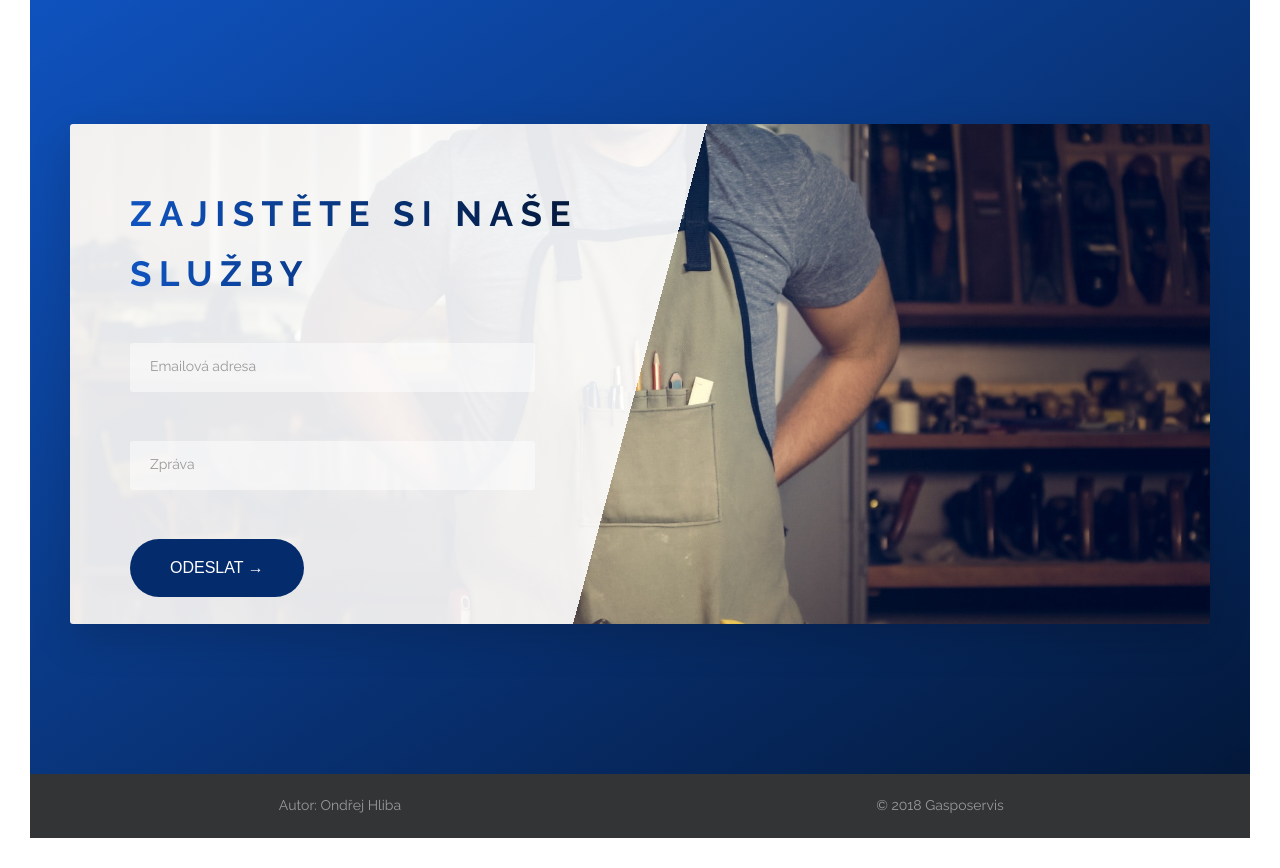
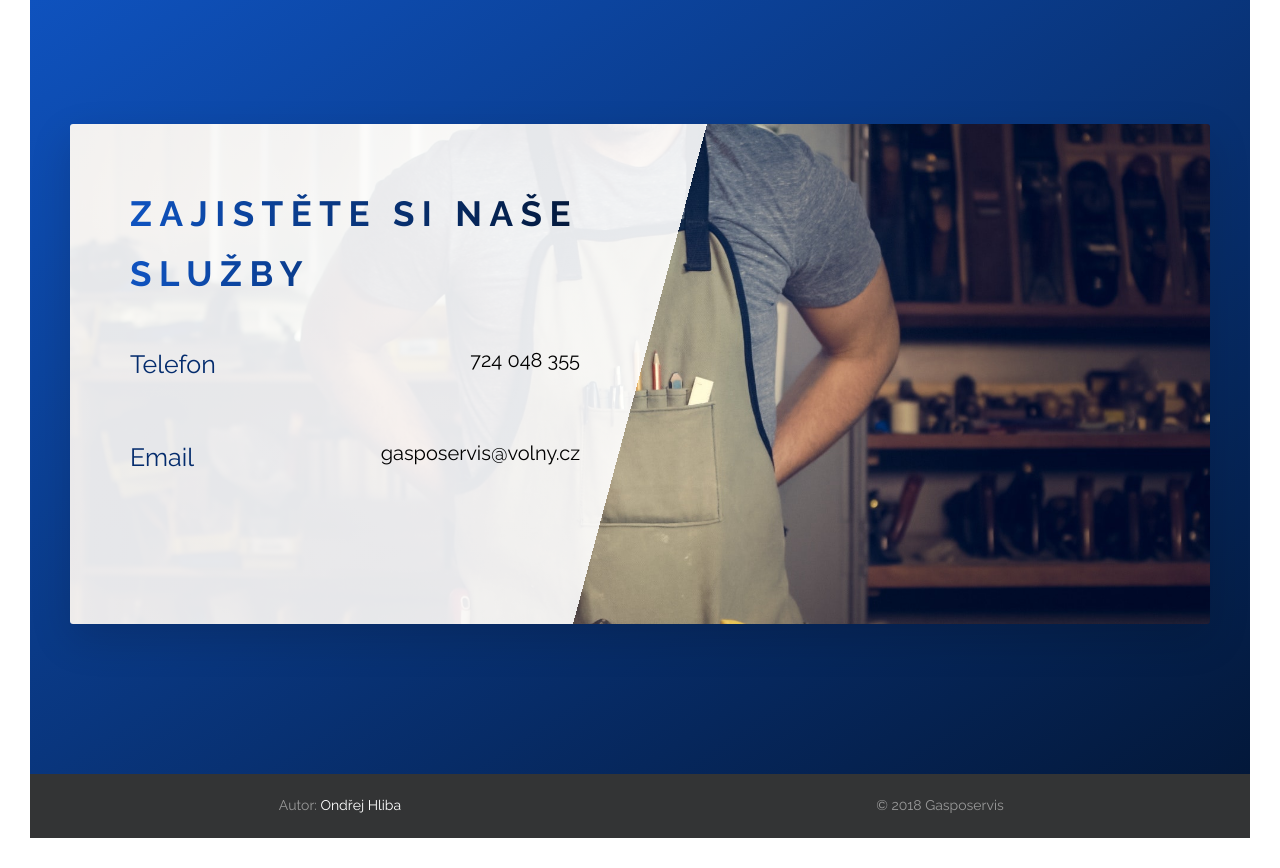
Before and after one commit to jblxo/GaspoServis, a website: page index.html in a window 1280 px wide. Shown: the part 2340-3208 px from the top of the page. Drawn offline with Linux system fonts and the light colour scheme.

Commit message:
Minor Tweaks

```diff
--- a/index.html
+++ b/index.html
@@ -1,12 +1,15 @@
 <!DOCTYPE html>
 <html lang="cs">
   <head>
-  <meta charset="UTF-8">
-  <meta name="viewport" content="width=device-width, initial-scale=1.0">
-  <meta http-equiv="X-UA-Compatible" content="ie=edge">
-  <link href="https://fonts.googleapis.com/css?family=Raleway:100,300,400,700,900" rel="stylesheet">
-  <link rel="stylesheet" href="css/icon-font.css">
-  <link rel="stylesheet" href="css/style.css">
+    <meta charset="UTF-8" />
+    <meta name="viewport" content="width=device-width, initial-scale=1.0" />
+    <meta http-equiv="X-UA-Compatible" content="ie=edge" />
+    <link
+      href="https://fonts.googleapis.com/css?family=Raleway:100,300,400,700,900"
+      rel="stylesheet"
+    />
+    <link rel="stylesheet" href="css/icon-font.css" />
+    <link rel="stylesheet" href="css/style.css" />
     <title>Gaspo Servis</title>
   </head>
   <body>
@@ -14,12 +17,25 @@
       <div class="header__text-box">
         <h1 class="heading-primary">
           <span class="heading-primary--main">Gaspo Servis</span>
-        <span class="heading-primary--sub">Revize a servis plynových zařízení</span>
+          <span class="heading-primary--sub"
+            >Revize a servis plynových zařízení</span
+          >
         </h1>
-      <a href="#" onclick="scrollToSectionContact()" class="btn btn--animated btn--white btn--animated">Kontaktujte nás</a>
+        <a
+          href="#contact"
+          onclick="scrollToSectionContact()"
+          class="btn btn--animated btn--white btn--animated"
+          >Kontaktujte nás</a
+        >
       </div>
       <div class="arrow-box">
-      <a id="arrow" onclick="scrollToSectionAbout()" href="#section-about" class="arrow arrow--animated btn--animated">&darr;</a>
+        <a
+          id="arrow"
+          onclick="scrollToSectionAbout()"
+          href="#section-about"
+          class="arrow arrow--animated btn--animated"
+          >&darr;</a
+        >
       </div>
     </header>
     <main>
@@ -32,21 +48,32 @@
             <div class="feature-box">
               <i class="feature-box__icon icon-basic-hammer"></i>
               <h3 class="heading-tertiary">Revize</h3>
-            <p class="feature-box__text">Revize plynových zařízení, revize domovních plynovodů a spotřebičů v objektech, revize plynových kotelen, montáž plynových spotřebičů, servis a opravy plynových spotřebičů - záruční i pozáruční, konzultace a navrhování OPZ.</p>
+              <p class="feature-box__text">
+                Revize plynových zařízení, revize domovních plynovodů a
+                spotřebičů v objektech, revize plynových kotelen, montáž
+                plynových spotřebičů, servis a opravy plynových spotřebičů -
+                záruční i pozáruční, konzultace a navrhování OPZ.
+              </p>
             </div>
           </div>
           <div class="col-1-of-3">
             <div class="feature-box">
               <i class="feature-box__icon icon-basic-gear"></i>
               <h3 class="heading-tertiary">Servis</h3>
-            <p class="feature-box__text">BAXI, DAKON, JUNKERS, HYDROTHERM, IMMERGAS, OCEAN, BUDERUS, THERM, PROTHERM, VIADRUS, MORA, KARMA, GAMAT, DESTILA,VIESSMANN, HERMANN, GASEX, AMICA PIU, ARISTON, DE DIETRICH.</p>
+              <p class="feature-box__text">
+                BAXI, DAKON, JUNKERS, HYDROTHERM, IMMERGAS, OCEAN, BUDERUS,
+                THERM, PROTHERM, VIADRUS, MORA, KARMA, GAMAT, DESTILA,VIESSMANN,
+                HERMANN, GASEX, AMICA PIU, ARISTON, DE DIETRICH.
+              </p>
             </div>
           </div>
           <div class="col-1-of-3">
             <div class="feature-box">
               <i class="feature-box__icon icon-basic-settings"></i>
               <h3 class="heading-tertiary">Montáže</h3>
-            <p class="feature-box__text">Montujeme všechny plynové spotřebiče dostupné na českém trhu.</p>
+              <p class="feature-box__text">
+                Montujeme všechny plynové spotřebiče dostupné na českém trhu.
+              </p>
             </div>
           </div>
         </div>
@@ -54,7 +81,7 @@
       <section class="section-contact-info">
         <div class="bg-video">
           <video class="bg-video__content" autoplay muted loop>
-          <source src="img/video.mp4" type="video/mp4">
+            <source src="img/video.mp4" type="video/mp4" />
           </video>
         </div>
         <div class="row">
@@ -83,8 +110,11 @@
         <div class="row">
           <div class="address">
             <ul>
-            <li>PŘÍJEM ZAKÁZEK: Po-Pá   8.00 - 9.00h</li>
-            <li>Provozovna: Čs.Legií 828/14,Teplice 415 01 - vchod z ulice Štúrova</li>
+              <li>PŘÍJEM ZAKÁZEK: Po-Pá 8.00 - 9.00h</li>
+              <li>
+                Provozovna: Čs.Legií 828/14,Teplice 415 01 - vchod z ulice
+                Štúrova
+              </li>
               <li>Centrála: Slovenská 715, Osek 417 05, okr. TEPLICE</li>
             </ul>
           </div>
@@ -93,6 +123,20 @@
       <div class="section-contact">
         <div class="row">
           <div class="contact">
+            <div class="contact__info">
+              <div class="u-margin-bottom-medium">
+                <h2 class="heading-secondary">Zajistěte si naše služby</h2>
+              </div>
+              <div class="contact__group">
+                <p class="contact__text contact__text--heading">Telefon</p>
+                <p class="contact__text">724 048 355</p>
+              </div>
+              <div class="contact__group">
+                <p class="contact__text contact__text--heading">Email</p>
+                <p class="contact__text">gasposervis@volny.cz</p>
+              </div>
+            </div>
+            <!--
               <div class="contact__form">
                 <div class="u-margin-bottom-medium">
                   <h2 class="heading-secondary">
@@ -113,6 +157,7 @@
                   </div>
                 </form>
               </div>
+            -->
           </div>
         </div>
       </div>
@@ -120,10 +165,14 @@
     <footer class="footer">
       <div class="row">
         <div class="col-1-of-2">
-        <div class="footer__author">Autor: Ondřej Hliba</div>
+          <div class="footer__author">
+            Autor: <a href="mailto:hliba.ondra@live.com">Ondřej Hliba</a>
+          </div>
         </div>
         <div class="col-1-of-2">
-        <div class="footer__copyright">&copy; <span id="current-year"></span> Gasposervis</div>
+          <div class="footer__copyright">
+            &copy; <span id="current-year"></span> Gasposervis
+          </div>
         </div>
       </div>
     </footer>
--- /dev/null
+++ b/sass/components/_contact.scss
@@ -0,0 +1,29 @@
+.contact {
+  &__info {
+  }
+
+  &__group {
+    display: flex;
+    flex-direction: row;
+    justify-content: space-between;
+  }
+
+  &__group:not(:last-child) {
+    margin-bottom: 5rem;
+  }
+
+  &__text {
+    color: inherit;
+    font-size: 2rem;
+    transition: transform 0.2s ease-out;
+
+    &:hover {
+      transform: skewY(-2deg) scale(1.2);
+    }
+
+    &--heading {
+      font-size: 2.5rem;
+      color: $color-secondary;
+    }
+  }
+}
--- a/sass/layout/_footer.scss
+++ b/sass/layout/_footer.scss
@@ -1,9 +1,14 @@
 .footer {
-    background-color: $color-grey-dark;
-    padding: 2rem 0;
-    font-size: 1.4rem;
-    color: $color-grey-dark-2;
-    text-align: center;
+  background-color: $color-grey-dark;
+  padding: 2rem 0;
+  font-size: 1.4rem;
+  color: $color-grey-dark-2;
+  text-align: center;
 
-
+  &__author a {
+    color: $color-white;
+    font-size: 1.8rem;
+    text-decoration: none;
+    font-size: inherit;
+  }
 }
--- a/sass/main.scss
+++ b/sass/main.scss
@@ -1,22 +1,23 @@
-@import "./abstracts/functions";
-@import "./abstracts/mixins";
-@import "./abstracts/variables";
+@import './abstracts/functions';
+@import './abstracts/mixins';
+@import './abstracts/variables';
 
-@import "./base/animations";
-@import "./base/base";
-@import "./base/typography";
-@import "./base/utilities";
+@import './base/animations';
+@import './base/base';
+@import './base/typography';
+@import './base/utilities';
 
-@import "./components/address";
-@import "./components/arrow";
-@import "./components/bg-video";
-@import "./components/button";
-@import "./components/contact-info";
-@import "./components/feature-box";
-@import "./components/form";
+@import './components/address';
+@import './components/arrow';
+@import './components/bg-video';
+@import './components/button';
+@import './components/contact-info';
+@import './components/contact';
+@import './components/feature-box';
+@import './components/form';
 
-@import "./layout/footer";
-@import "./layout/grid";
-@import "./layout/header";
+@import './layout/footer';
+@import './layout/grid';
+@import './layout/header';
 
-@import "./pages/landing";
+@import './pages/landing';
--- a/sass/pages/_landing.scss
+++ b/sass/pages/_landing.scss
@@ -13,23 +13,26 @@
 .section-contact {
   position: relative;
   padding: 15rem 0;
-    background-image: linear-gradient(to right bottom, $color-secondary-light, $color-secondary-dark);
+  background-image: linear-gradient(
+    to right bottom,
+    $color-secondary-light,
+    $color-secondary-dark
+  );
 }
-
 .contact {
-    background-image: linear-gradient(105deg,
-    rgba($color-white, .9) 0%,
-    rgba($color-white, .9) 50%,
-    transparent 50%),
+  background-image: linear-gradient(
+      105deg,
+      rgba($color-white, 0.9) 0%,
+      rgba($color-white, 0.9) 50%,
+      transparent 50%
+    ),
     url(../img/gs-1.jpg);
-
   background-size: cover;
   border-radius: 3px;
-    box-shadow: 0 1.5rem 4rem rgba($color-black, .15);
-
+  box-shadow: 0 1.5rem 4rem rgba($color-black, 0.15);
   height: 50rem;
-
-    &__form {
+  &__form,
+  &__info {
     width: 50%;
     padding: 6rem;
   }
```
Also changed, not shown: script.js (+4 -4 lines), css/style.css, img/hero-2.jpg (added), img/hero.jpg. Lines whose indentation alone changed are shown as unchanged.
